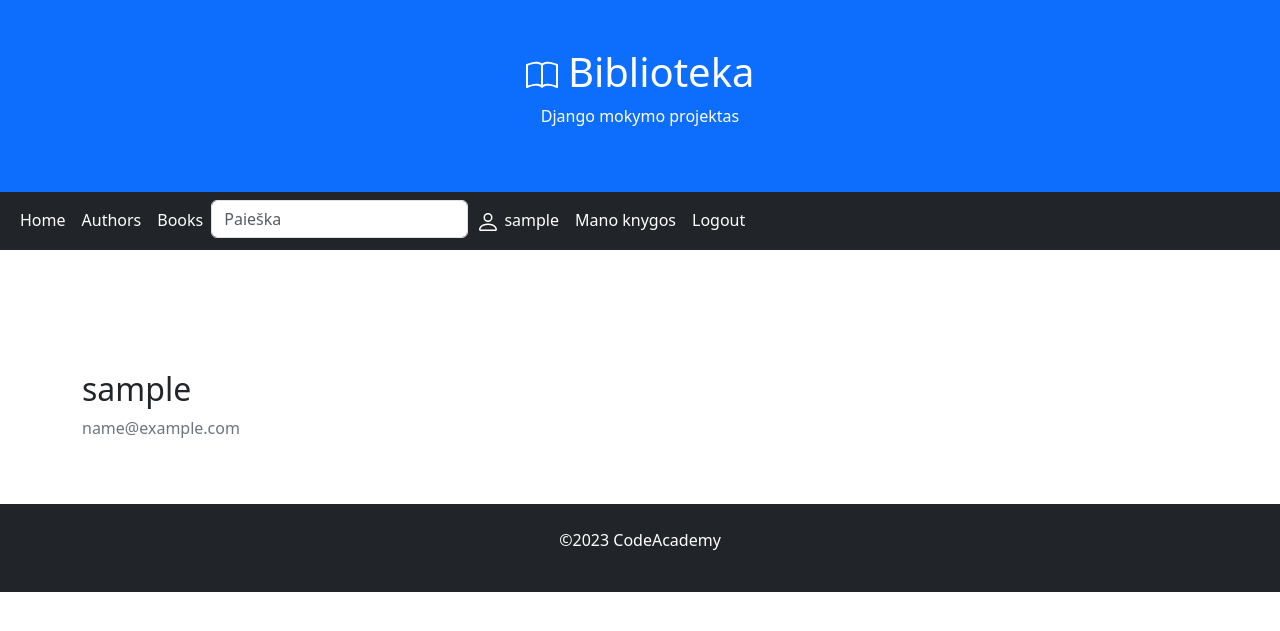
After one commit to DonatasNoreika/django_biblioteka_2023_08, a Django app: page /library/profilis/ in a window 1280 px wide. The commit adds this page. Shown: the top 631 px of the page. Run offline with Django 4.2, Linux system fonts and the light colour scheme; the visitor is signed in with stand-in values (Sample User, id 1); data that the repository does not hold is empty.

Commit message:
10 galima sukurti profilį su nuotrauka vartotojui

```diff
--- a/mysite/library/admin.py
+++ b/mysite/library/admin.py
@@ -1,5 +1,5 @@
 from django.contrib import admin
-from .models import Author, Book, Genre, BookInstance, BookReview
+from .models import Author, Book, Genre, BookInstance, BookReview, Profilis
 
 
 class BookInstanceInLine(admin.TabularInline):
@@ -44,3 +44,4 @@ admin.site.register(Book, BookAdmin)
 admin.site.register(Genre)
 admin.site.register(BookInstance, BookInstanceAdmin)
 admin.site.register(BookReview, BookReviewAdmin)
+admin.site.register(Profilis)
--- a/mysite/library/templates/base.html
+++ b/mysite/library/templates/base.html
@@ -47,7 +47,7 @@
             </li>
             {% if user.is_authenticated %}
             <li class="nav-item text-light">
-                <a class="nav-link active">
+                <a class="nav-link active" href="{% url 'profilis' %}">
                     <svg class="bi bi-person" width="1.5em" height="1.5em" viewBox="0 0 16 16" fill="white"
                          xmlns="http://www.w3.org/2000/svg">
                         <path fill-rule="evenodd"
--- /dev/null
+++ b/mysite/library/templates/profilis.html
@@ -0,0 +1,16 @@
+{% extends "base.html" %}
+
+{% block "title" %}Biblioteka: Vartotojo profilis{% endblock %}
+
+{% block "content" %}
+    <div class="content-section">
+      <div class="media">
+        <img class="rounded-circle account-img" src="{{ user.profilis.nuotrauka.url }}">
+        <div class="media-body">
+          <h2 class="account-heading">{{ user.username }}</h2>
+          <p class="text-secondary">{{ user.email }}</p>
+        </div>
+      </div>
+      <!-- FORM HERE -->
+    </div>
+{% endblock %}
--- a/mysite/library/urls.py
+++ b/mysite/library/urls.py
@@ -11,4 +11,5 @@ urlpatterns = [
     path('search/', views.search, name='search'),
     path("mybooks/", views.UserBooksListView.as_view(), name='mybooks'),
     path('register/', views.register, name="register"),
+    path("profilis/", views.profilis, name="profilis"),
 ]
--- a/mysite/library/views.py
+++ b/mysite/library/views.py
@@ -11,6 +11,7 @@ from django.shortcuts import redirect
 from django.contrib.auth.forms import User
 from django.views.generic.edit import FormMixin
 from .forms import BookReviewForm
+from django.contrib.auth.decorators import login_required
 
 # Create your views here.
 def index(request):
@@ -127,3 +128,7 @@ def register(request):
             return redirect('register')
     else:
         return render(request, 'registration/register.html')
+
+@login_required
+def profilis(request):
+    return render(request, "profilis.html")
```
Also changed, not shown: mysite/library/models.py (+7 -0 lines), mysite/library/media/profile_pics/default.png (added).
